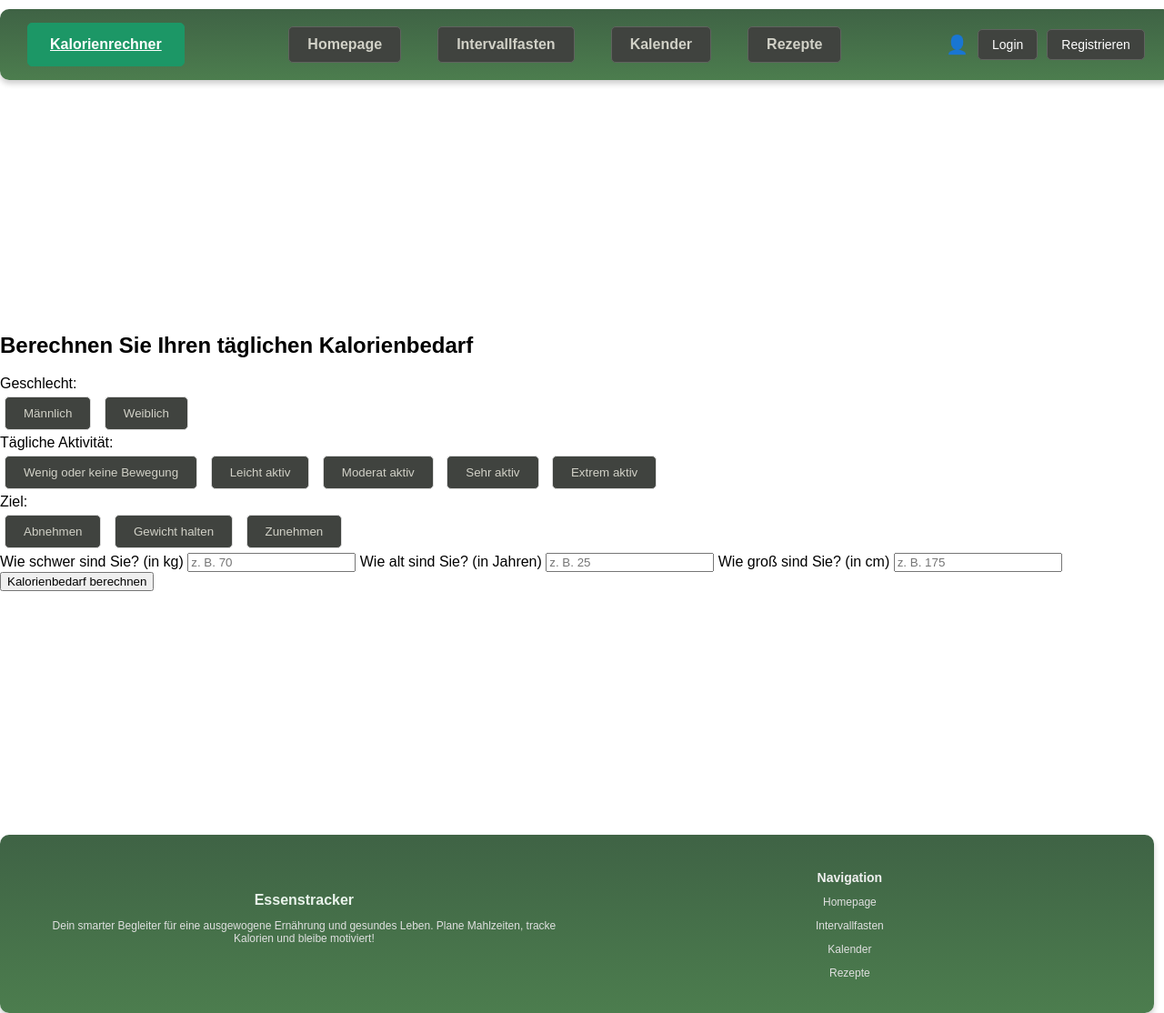
After one commit to markus-schaaf/webproject, a Django app: page /trackerapp/calories/ in a window 1280 px wide. The commit adds this page. Shown: the whole page at 91% size. Run offline with Django 5.2, Linux system fonts and the light colour scheme.

Commit message:
own clories page

```diff
--- a/tracker/urls.py
+++ b/tracker/urls.py
@@ -34,6 +34,7 @@ urlpatterns = [
     path('account/login/', account_views.login_view, name='login'),
     path('trackerapp/calendar/', trackerapp_views.calendar_view, name='calendar'),
     path('trackerapp/fasting/', trackerapp_views.fasting_view, name='fasting'),
+    path('trackerapp/calories/', trackerapp_views.calories_view, name='calories'),
     path('nutrition/', nutrition_views.search_food, name='nutrition_home'),
     path('nutrition/search-food/', nutrition_views.search_food, name='search_food'),
     path('login/', views.login_view, name='login'),
--- a/trackerapp/templates/base.html
+++ b/trackerapp/templates/base.html
@@ -162,7 +162,7 @@
     <nav class="top-bar">
         <!-- Linke Sektion: Kalorienrechner -->
         <div class="left-section">
-            <button class="kalorienrechner">Kalorienrechner</button>
+            <a class="kalorienrechner" href="http://localhost:8000/trackerapp/calories">Kalorienrechner</a>
         </div>
 
         <!-- Mittige Sektion: Navigation -->
--- /dev/null
+++ b/trackerapp/templates/calories.html
@@ -0,0 +1,144 @@
+{% extends 'base.html' %}
+
+{% block title %}Dynamic Calendar with Streak{% endblock %}
+
+{% block content %}
+<style>
+    .center {
+        display: flex;
+        justify-content: center;
+        align-items: center;
+        flex-direction: column;
+        height: 100vh;
+    }
+    .button-group button {
+        margin: 5px;
+        padding: 10px 20px;
+        border: 1px solid #ddd;
+        background-color: #40433f; /* Dunkleres Grau für bessere Lesbarkeit */
+        color: #d1d1c7; /* Schriftfarbe leichtes Grau */
+        cursor: pointer;
+        border-radius: 5px;
+        transition: background-color 0.3s, color 0.3s; /* Weicher Übergang */
+    }
+
+    .button-group button:hover {
+        background-color: #4a6b4f; /* Leichtes Grün beim Hover */
+        color: white; /* Bessere Sichtbarkeit */
+    }
+
+    .button-group button.active {
+        background-color: #4CAF50; /* Grün für ausgewählte Buttons */
+        color: white; /* Weiße Schrift für Kontrast */
+        border: 1px solid #4CAF50;
+    }
+</style>
+
+    <div id="calorie-form" class="center">
+        <form id="user-form">
+            <h2>Berechnen Sie Ihren täglichen Kalorienbedarf</h2>
+
+            <!-- Geschlecht -->
+            <label>Geschlecht:</label>
+            <div id="gender-buttons" class="button-group">
+                <button type="button" data-value="male">Männlich</button>
+                <button type="button" data-value="female">Weiblich</button>
+            </div>
+
+            <!-- Aktivität -->
+            <label>Tägliche Aktivität:</label>
+            <div id="activity-buttons" class="button-group">
+                <button type="button" data-value="1.2">Wenig oder keine Bewegung</button>
+                <button type="button" data-value="1.375">Leicht aktiv</button>
+                <button type="button" data-value="1.55">Moderat aktiv</button>
+                <button type="button" data-value="1.725">Sehr aktiv</button>
+                <button type="button" data-value="1.9">Extrem aktiv</button>
+            </div>
+
+            <!-- Ziel -->
+            <label>Ziel:</label>
+            <div id="goal-buttons" class="button-group">
+                <button type="button" data-value="lose">Abnehmen</button>
+                <button type="button" data-value="maintain">Gewicht halten</button>
+                <button type="button" data-value="gain">Zunehmen</button>
+            </div>
+
+
+            <label for="weight">Wie schwer sind Sie? (in kg)</label>
+            <input type="number" id="weight" placeholder="z. B. 70" required>
+            <label for="age">Wie alt sind Sie? (in Jahren)</label>
+            <input type="number" id="age" placeholder="z. B. 25" required>
+            <label for="height">Wie groß sind Sie? (in cm)</label>
+            <input type="number" id="height" placeholder="z. B. 175" required>
+            <button type="submit">Kalorienbedarf berechnen</button>
+        </form>
+    </div>
+
+<script>
+    // Benutzerformular zur Berechnung des Kalorienbedarfs
+    userForm.addEventListener('submit', function (event) {
+            event.preventDefault();
+
+            const weight = parseFloat(document.getElementById('weight').value);
+            const age = parseFloat(document.getElementById('age').value);
+            const height = parseFloat(document.getElementById('height').value);
+            // Geschlecht, Aktivitätslevel und Ziel aus den ausgewählten Radio-Buttons holen
+            const gender = document.querySelector('input[name="gender"]:checked')?.value;
+            const activity = parseFloat(document.querySelector('input[name="activity"]:checked')?.value);
+            const goal = document.querySelector('input[name="goal"]:checked')?.value;
+
+
+            if (weight && age && height && selectedGender && selectedActivity && selectedGoal) {
+                // Berechnung des Grundumsatzes (BMR)
+                let bmr = selectedGender === 'male'
+                    ? 10 * weight + 6.25 * height - 5 * age + 5
+                    : 10 * weight + 6.25 * height - 5 * age - 161;
+
+                // Aktivitätslevel berücksichtigen
+                let totalCalories = bmr * selectedActivity;
+
+                // Ziel anpassen
+                if (selectedGoal === 'lose') totalCalories -= 300; // Abnehmen
+                if (selectedGoal === 'gain') totalCalories += 300; // Zunehmen
+
+                dailyCalories = Math.round(totalCalories);
+                remainingCalories.textContent = dailyCalories;
+
+                // Makronährstoffe berechnen
+                const carbCalories = dailyCalories * 0.50; // 50% der Kalorien
+                const proteinCalories = dailyCalories * 0.20; // 20% der Kalorien
+                const fatCalories = dailyCalories * 0.30; // 30% der Kalorien
+
+                // In Gramm umrechnen
+                const carbGrams = Math.round(carbCalories / 4); // 1 g Kohlenhydrate = 4 kcal
+                const proteinGrams = Math.round(proteinCalories / 4); // 1 g Proteine = 4 kcal
+                const fatGrams = Math.round(fatCalories / 9); // 1 g Fett = 9 kcal
+
+                const dailycarb = 0
+                const dailyprotein = 0
+                const dailyfat = 0
+
+                // Werte anzeigen
+                document.getElementById('carb-grams').textContent = dailycarb;
+                document.getElementById('protein-grams').textContent = dailyprotein;
+                document.getElementById('fat-grams').textContent = dailyfat;
+
+                document.getElementById('daily-carb').textContent = carbGrams;
+                document.getElementById('daily-protein').textContent = proteinGrams;
+                document.getElementById('daily-fat').textContent = fatGrams;
+
+                // Formular ausblenden, Hauptansicht zeigen
+                calorieForm.style.display = 'none';
+                header.style.display = 'block';
+                mainContent.style.display = 'block';
+
+                document.getElementById('carbs-bar').style.width = '0%';
+                document.getElementById('protein-bar').style.width = '0%';
+                document.getElementById('fat-bar').style.width = '0%';
+
+            } else {
+                alert("Bitte geben Sie gültige Werte ein.");
+            }
+    });
+</script>
+{% endblock %}
--- a/trackerapp/views.py
+++ b/trackerapp/views.py
@@ -16,6 +16,9 @@ def login_view(request):
 
 def calendar_view(request):
     return render(request, 'calendar.html')
+
+def calories_view(request):
+    return render(request, 'calories.html')
 
 def signup_view(request):
     if request.method == 'POST':
```
Also changed, not shown: trackerapp/templates/Trackerapp.html (+0 -15 lines), trackerapp/templates/temp.html (+0 -53 lines).
